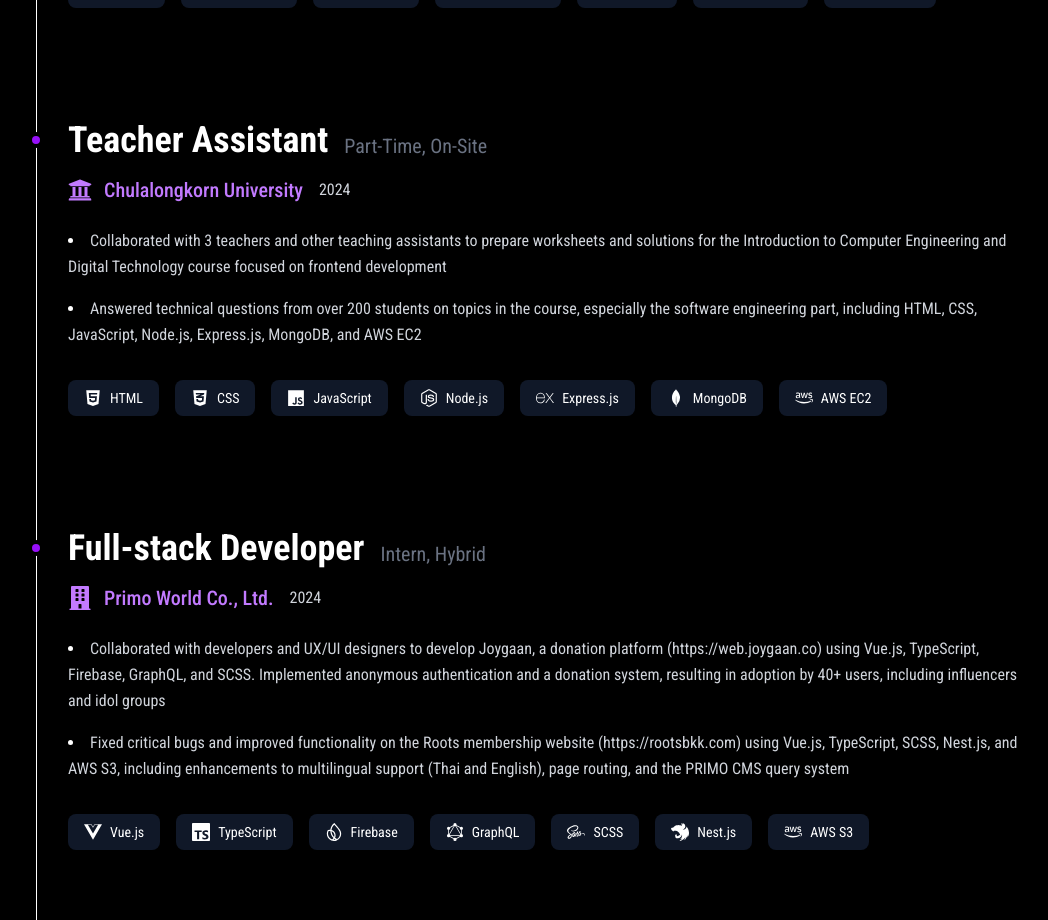
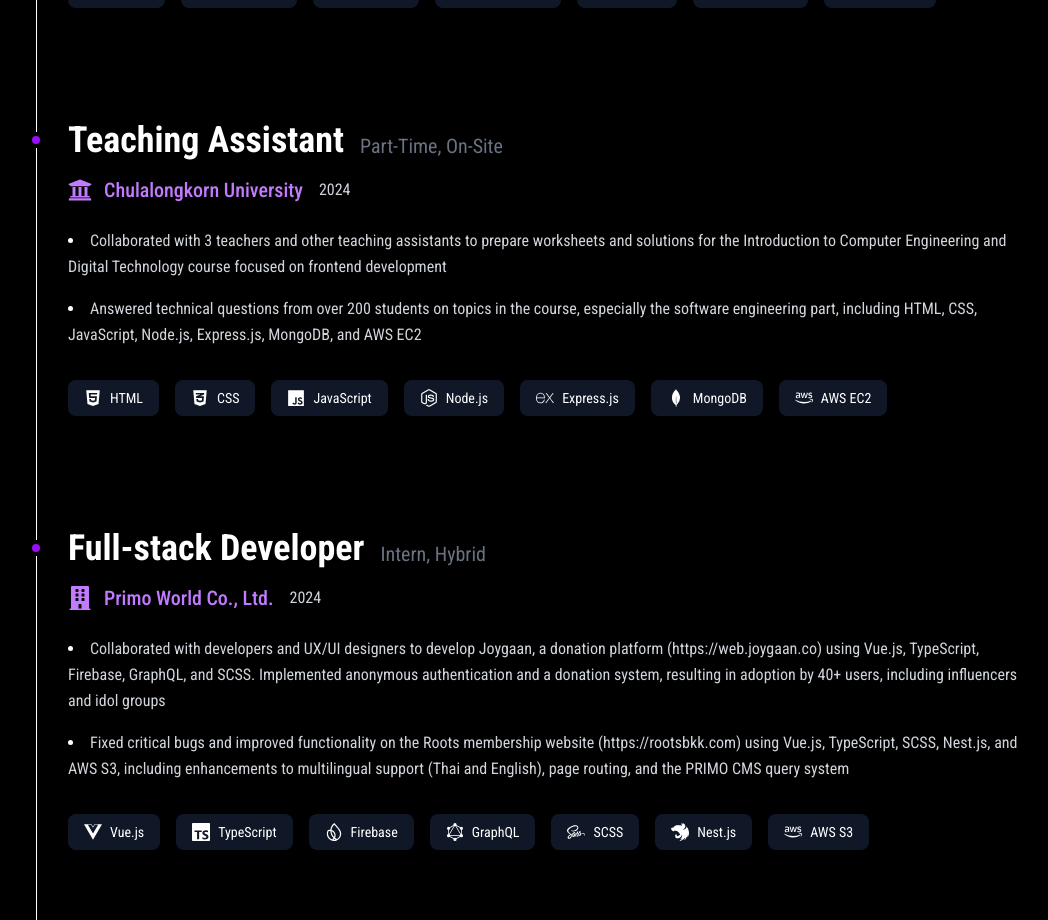
Before and after one commit to GavinITP/portfolio, a React (Vite) app: page / in a window 1280 px wide. Shown: the part 2040-2960 px from the top of the page, without its empty margins (12-1060 px from the left). Built offline with nearby package versions, Linux system fonts and the light colour scheme.

Commit message:
fix: role wording

```diff
--- a/src/sections/Experience.tsx
+++ b/src/sections/Experience.tsx
@@ -65,7 +65,7 @@
     {
       company: "Chulalongkorn University",
       companyKey: "chula",
-      role: "Teacher Assistant",
+      role: "Teaching Assistant",
       jobType: "Part-Time, On-Site",
       period: "2024",
       description: [
```
